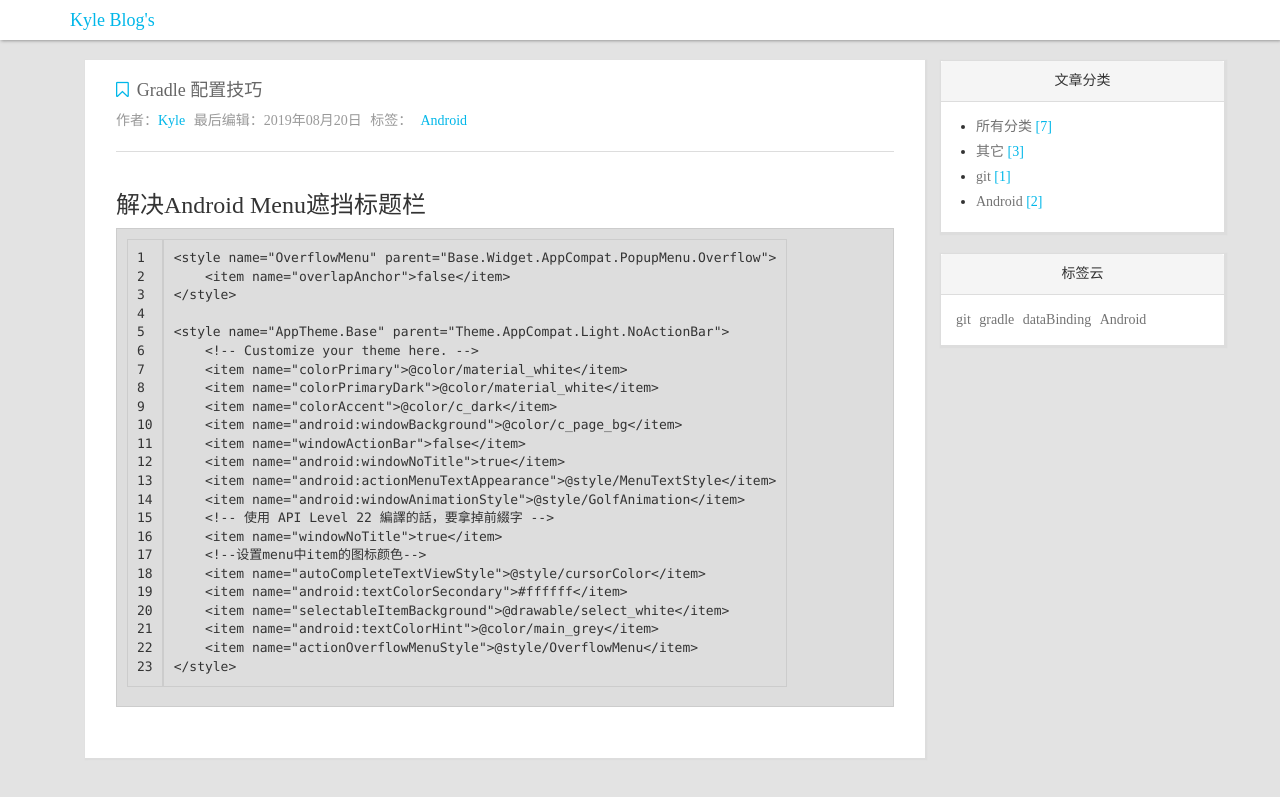
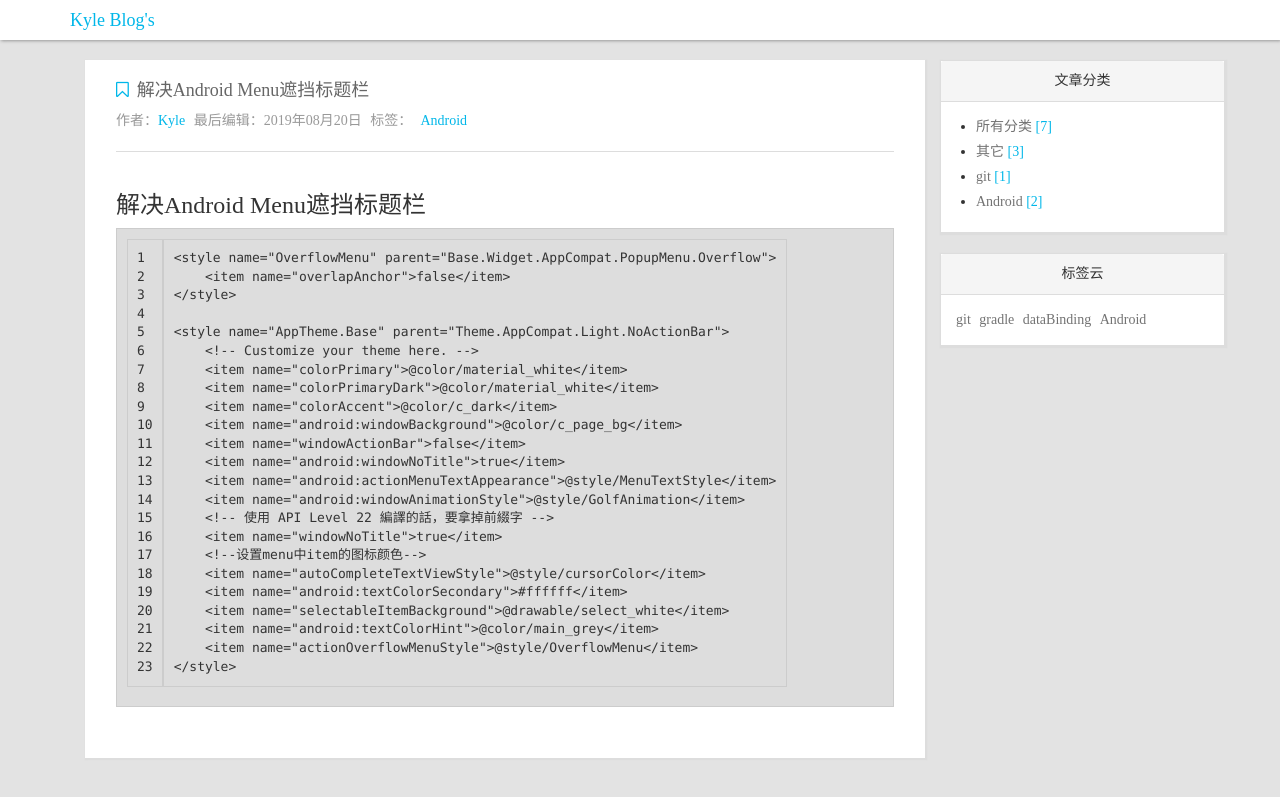
Before and after one commit to z981446402/kyle.github.com, a Jekyll site: the page built from _posts/2019-08-20-Android解决Menu遮挡标题栏.md, in a window 1280 px wide. Shown: the top 797 px of the page. Built offline with Jekyll 4.4.1, drawn with Linux system fonts in a browser that asks for light colours; nearby versions of some CDN libraries; comment, search, counter and statistics services are not loaded.

Commit message:
Update 2019-08-20-Android解决Menu遮挡标题栏.md

```diff
--- a/_posts/2019-08-20-Android解决Menu遮挡标题栏.md
+++ b/_posts/2019-08-20-Android解决Menu遮挡标题栏.md
@@ -1,6 +1,6 @@
 ---
 layout: post
-title: Gradle 配置技巧
+title: 解决Android Menu遮挡标题栏
 published: true
 author: Kyle
 tags: Android
```
